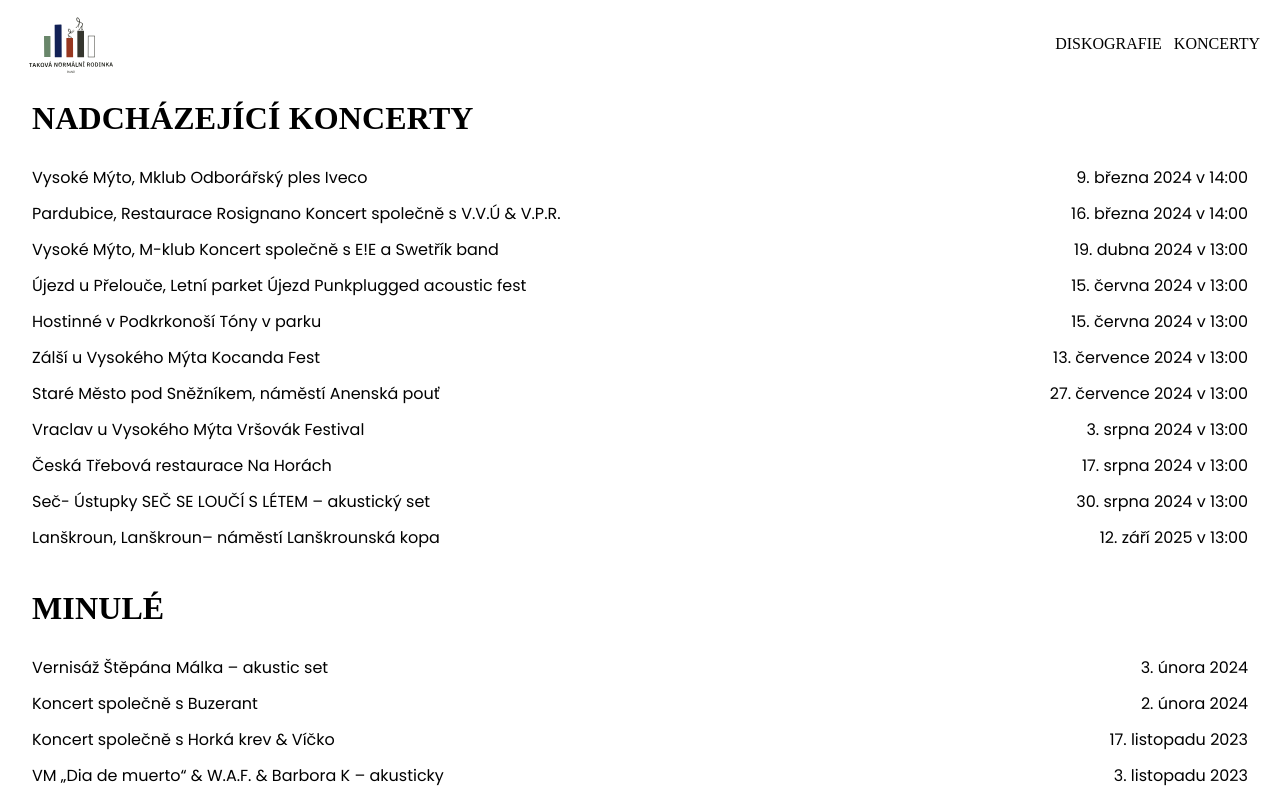
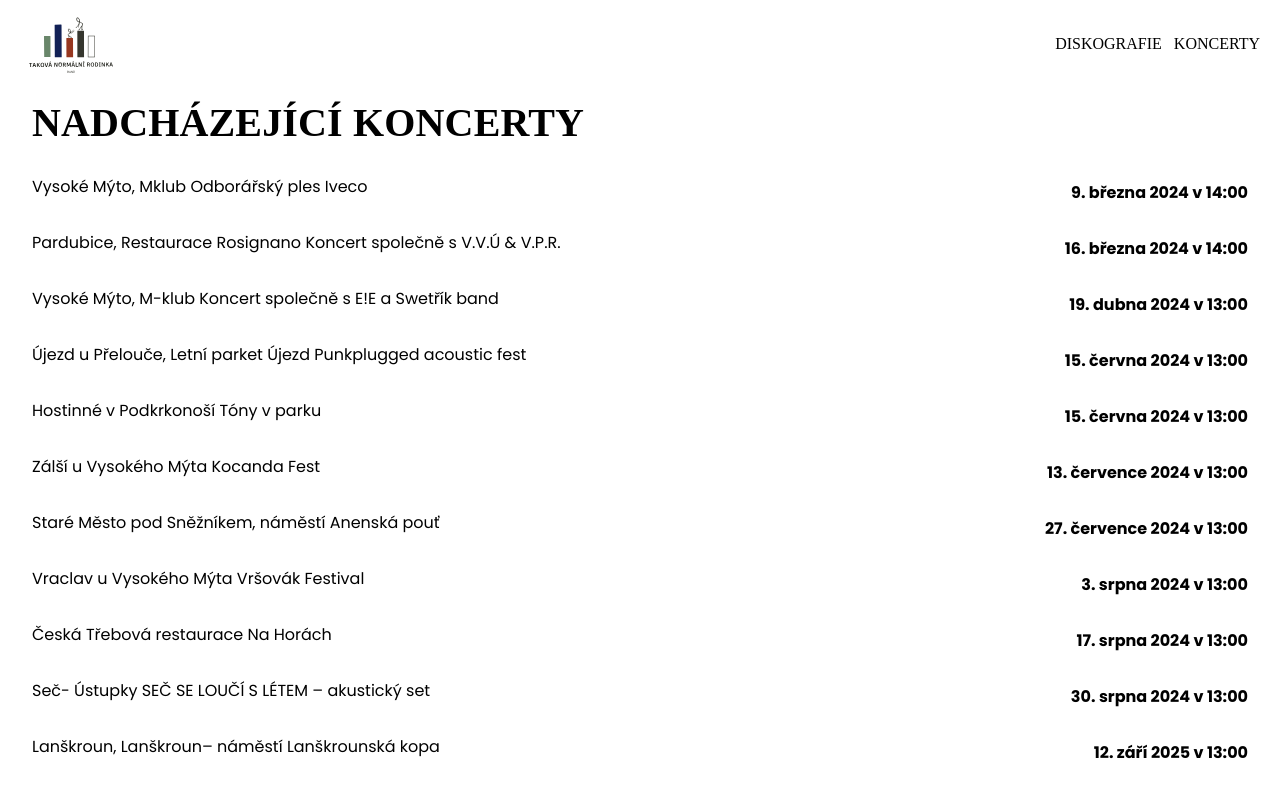
Before and after one commit to Nixk25/Eda, a Next.js app: page /concerts in a window 1280 px wide. Shown: the top 800 px of the page. Built offline with nearby package versions, Linux system fonts and the light colour scheme; a web font is replaced by a local one.

Commit message:
prvni verze vol.2

```diff
--- a/app/(pages)/concerts/page.jsx
+++ b/app/(pages)/concerts/page.jsx
@@ -13,13 +13,13 @@ const Concerts = () => {
     <section className=" mt-[100px] flex justify-center items-center">
       <div className="container">
         <h2 className="pageText">Nadcházející koncerty </h2>
-        <div className="flex flex-col gap-3 ">
+        <div className="flex flex-col gap-10 sm:gap-5 ">
           {concerts.map((concert, i) => {
             return <Concert key={i} name={concert.name} date={concert.date} />;
           })}
         </div>
         <h2 className="pageText mt-10">Minulé</h2>
-        <div className="flex flex-col gap-3">
+        <div className="flex flex-col gap-10 sm:gap-5">
           {prevConc.map((concert, i) => {
             return <PrevConc key={i} name={concert.name} date={concert.date} />;
           })}
--- a/app/(pages)/disco/page.jsx
+++ b/app/(pages)/disco/page.jsx
@@ -9,7 +9,7 @@ export const metadata = {
 
 const Disco = () => {
   return (
-    <section className="min-h-[100dvh] mt-10 flex justify-center items-center">
+    <section className=" mt-[100px] flex justify-center items-center">
       <div className="container">
         <h2 className="pageText">Celá diskografie</h2>
         <ul className="list-none mt-7">
--- a/app/globals.css
+++ b/app/globals.css
@@ -19,13 +19,20 @@ a {
 }
 
 .pageText {
-  font-size: clamp(1rem, 5vw, 2rem);
+  font-size: clamp(1.5rem, 5vw, 2.5rem);
+  text-align: center;
   text-transform: uppercase;
   font-family: "Goblin One", serif;
   line-height: 1.125;
   font-weight: 600;
   letter-spacing: 0.004em;
   margin-bottom: 30px;
+}
+
+@media (min-width: 640px) {
+  .pageText {
+    text-align: start;
+  }
 }
 
 .clamp {
@@ -46,9 +53,10 @@ a {
 }
 
 .title {
-  font-size: clamp(1rem, 5vw, 3rem);
+  font-size: clamp(2rem, 5vw, 3rem);
   font-family: "Oswald", sans-serif;
   font-weight: bold;
+  margin-bottom: 2rem;
 }
 
 .div1 {
--- a/components/Concert.jsx
+++ b/components/Concert.jsx
@@ -12,9 +12,9 @@ const Concert = ({ name, date }) => {
     return new Date(date).toLocaleString("cs-CZ", options);
   };
   return (
-    <div className="flex flex-row justify-between items-center w-full">
-      <h3>{name}</h3>
-      <div>{formatDate(date)}</div>
+    <div className="flex flex-col text-center sm:flex-row justify-between items-center w-full ">
+      <h3 className="mb-3">{name}</h3>
+      <div className="font-bold ">{formatDate(date)}</div>
     </div>
   );
 };
--- a/components/Disco.jsx
+++ b/components/Disco.jsx
@@ -9,7 +9,7 @@ const Disco = () => {
     <section className="my-20">
       <div className="container">
         <h2 className="title text-center">Nejnovější Diskografie</h2>
-        <div className="flex gap-5 w-full">
+        <div className="flex gap-5 w-full sm:flex-row flex-col">
           <Link
             href="https://youtu.be/FCpB-ltsDYE?si=G6VJk2MQHNlBHvHl"
             target="_blank"
--- a/components/Hero.jsx
+++ b/components/Hero.jsx
@@ -4,13 +4,13 @@ import Link from "next/link";
 
 const Hero = () => {
   return (
-    <section className="min-h-[100dvh] flex justify-center items-center flex-col text-center relative">
+    <section className="min-h-[100dvh] mt-10 flex justify-center items-center flex-col text-center relative">
       <div className="flex flex-col gap-10 container ">
         <h1 className="clamp">Taková normální rodinka band</h1>
         <p>
           Vítejte na našem hudebním domově, kde hudba není jen zvukem, ale
-          rodinným spojením! Jsme "Taková Normální Rodinka Band," skupina, která
-          vás zve na nezapomenutelnou cestu za zvukem a příběhem.
+          rodinným spojením! &#34;Jsme Taková Normální Rodinka Band,&#34;
+          skupina, která vás zve na nezapomenutelnou cestu za zvukem a příběhem.
         </p>
         <div className=" flex gap-5 justify-center items-center">
           <Button asChild>
--- a/components/PrevConc.jsx
+++ b/components/PrevConc.jsx
@@ -10,9 +10,9 @@ const PrevConc = ({ name, date }) => {
   };
   return (
     <div>
-      <div className="flex flex-row justify-between items-center w-full">
-        <h3>{name}</h3>
-        <div>{formatDate(date)}</div>
+      <div className="flex flex-col text-center sm:flex-row justify-between items-center w-full">
+        <h3 className="mb-3">{name}</h3>
+        <div className="font-bold">{formatDate(date)}</div>
       </div>
     </div>
   );
--- a/components/contact/ContactForm.jsx
+++ b/components/contact/ContactForm.jsx
@@ -101,9 +101,11 @@ export default function ContactForm() {
             </FormItem>
           )}
         />
-        <Button className="w-full" type="submit">
-          {loading}
-        </Button>
+        <div className="w-full flex justify-center items-center">
+          <Button className="w-full lg:w-max " type="submit">
+            {loading}
+          </Button>
+        </div>
       </form>
     </Form>
   );
```
